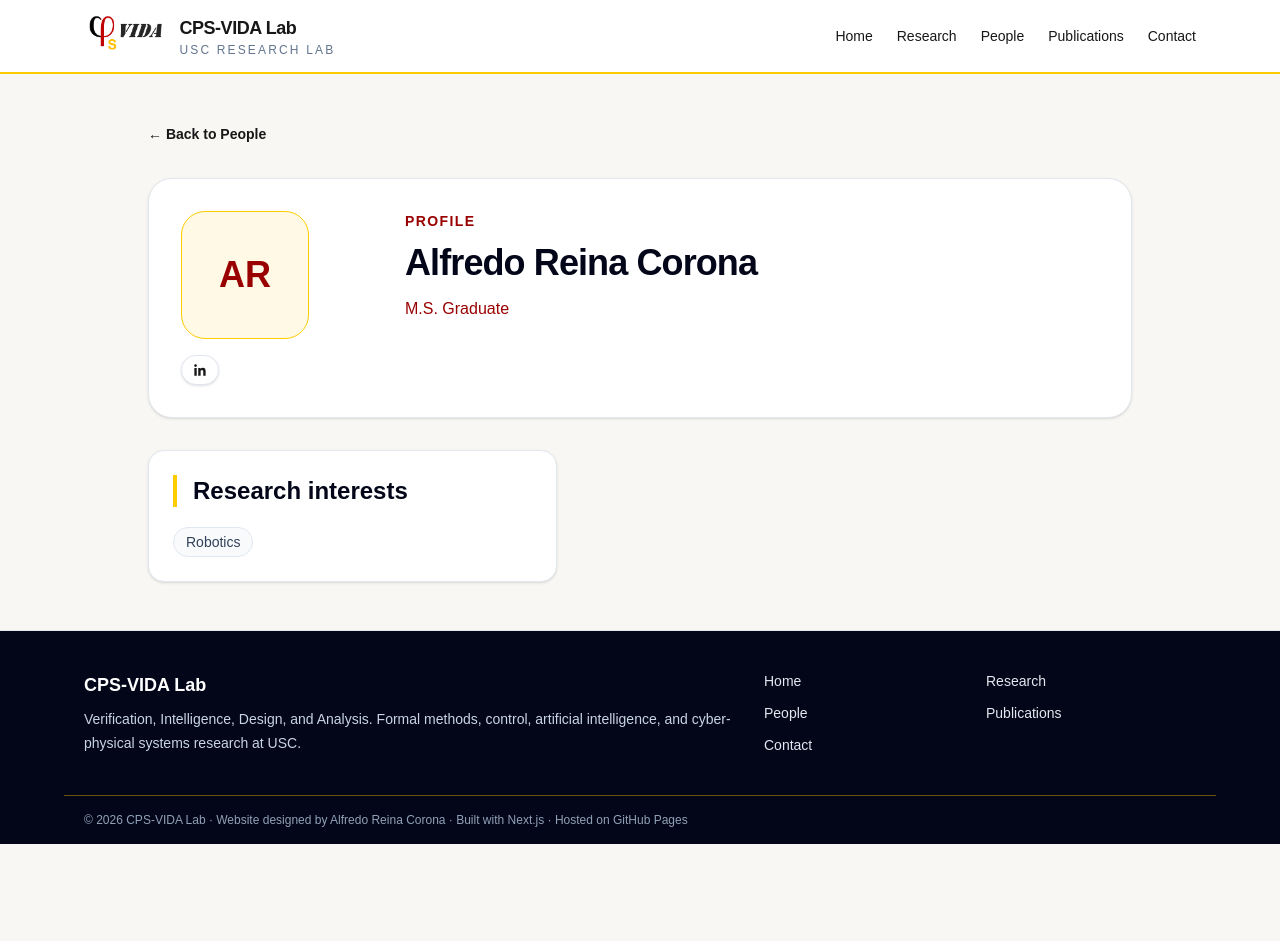
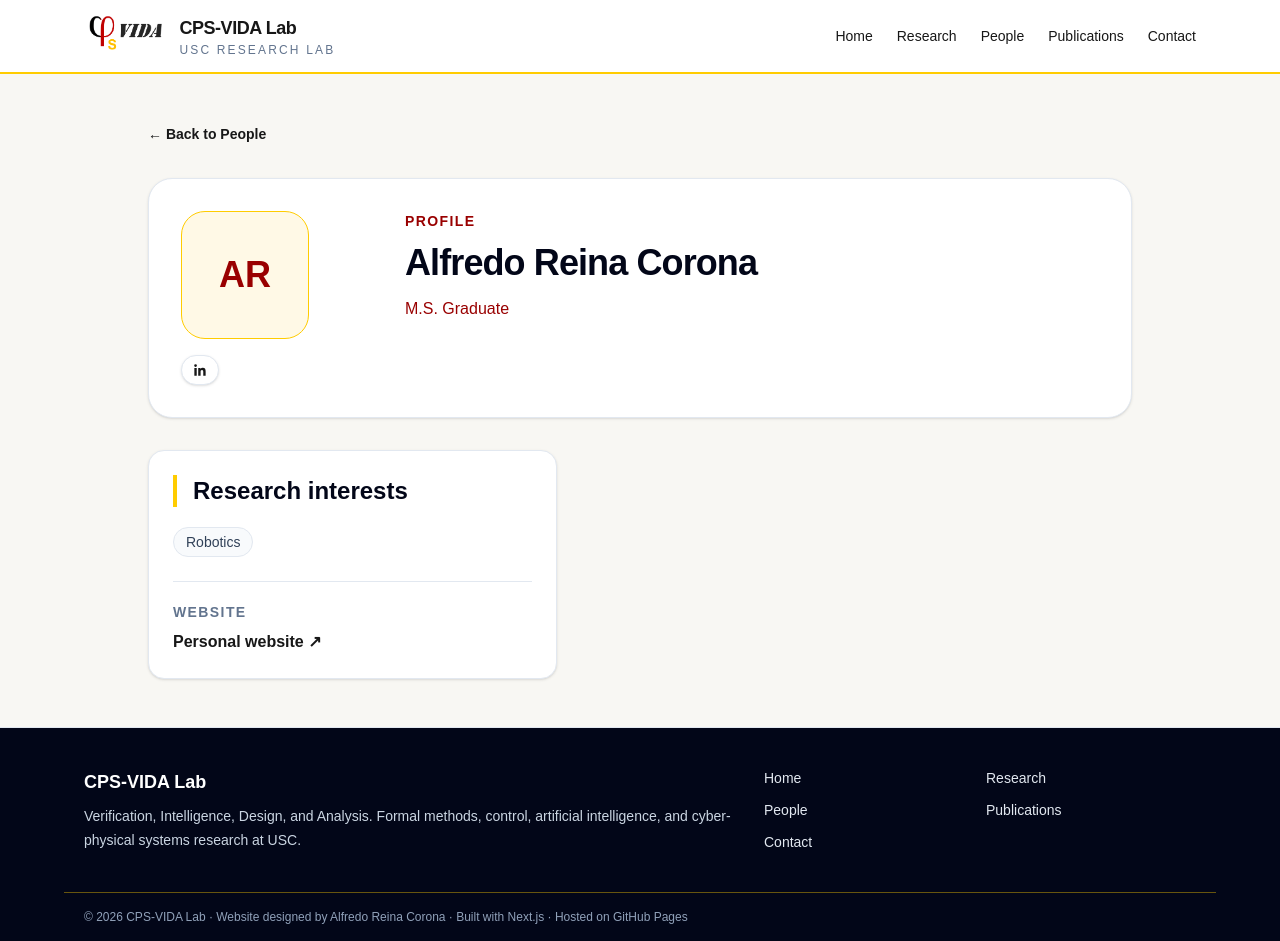
Before and after one commit to Alfredo-ReinaCorona/vida-lab-redesign, a Next.js app: page /people/alfredo-reina-corona/ in a window 1280 px wide. Before the commit the page ends 844 px from the top, so only its background shows below. Built offline with nearby package versions, Linux system fonts and the light colour scheme.

Commit message:
Add profile website links for student members

```diff
--- a/src/app/people/[slug]/page.tsx
+++ b/src/app/people/[slug]/page.tsx
@@ -24,6 +24,7 @@ export default async function PersonProfilePage({ params }: { params: Promise<{
 
   const role = getPersonRole(person);
   const hasNarrative = Boolean(person.biography?.length || person.cardSummary);
+  const profileWebsiteUrl = person.websiteUrl ?? person.website;
 
   return (
     <main className="mx-auto max-w-5xl px-5 py-12">
@@ -59,9 +60,16 @@ export default async function PersonProfilePage({ params }: { params: Promise<{
               <li className="rounded-full border border-slate-200 bg-slate-50 px-3 py-1 text-sm font-medium text-slate-700" key={interest}>{interest}</li>
             ))}
           </ul>
-          {person.website ? (
+          {profileWebsiteUrl ? (
             <div className="mt-6 border-t border-slate-200 pt-5">
-              <a className="font-semibold text-[var(--usc-cardinal)] underline-offset-4 hover:underline" href={person.website}>
+              <h2 className="text-sm font-semibold uppercase tracking-widest text-slate-500">Website</h2>
+              <a
+                aria-label={`Visit ${person.name}’s website.`}
+                className="mt-2 inline-block font-semibold text-[var(--usc-cardinal)] underline-offset-4 hover:underline"
+                href={profileWebsiteUrl}
+                rel="noreferrer"
+                target="_blank"
+              >
                 Personal website <span aria-hidden="true">↗</span>
               </a>
             </div>
--- a/src/content/people.ts
+++ b/src/content/people.ts
@@ -20,6 +20,7 @@ export type Person = {
   biography?: string[];
   interests: string[];
   website?: string;
+  websiteUrl?: string;
   linkedinUrl?: string;
   googleScholarUrl?: string;
   selectedWorks?: SelectedWork[];
@@ -202,6 +203,7 @@ export const people: Person[] = [
     displayRole: "M.S. Graduate",
     group: "ms",
     interests: ["Robotics"],
+    websiteUrl: "https://alfredoreinacorona.com/",
     linkedinUrl: "https://www.linkedin.com/in/alfredo-reina-corona-bb60a51a2",
     placeholder: false,
   },
@@ -211,6 +213,7 @@ export const people: Person[] = [
     displayRole: "M.S. Graduate",
     group: "ms",
     interests: ["Robotics"],
+    websiteUrl: "https://caganbakirci.github.io/",
     linkedinUrl: "https://www.linkedin.com/in/caganbakirci",
     placeholder: false,
   },
@@ -239,6 +242,7 @@ export const people: Person[] = [
     displayRole: "Visiting Researcher · University of Florida",
     group: "undergrad",
     interests: ["Robotics"],
+    websiteUrl: "https://riyang25.github.io/",
     linkedinUrl: "https://www.linkedin.com/in/yangricharduf/",
     placeholder: false,
   },
```
